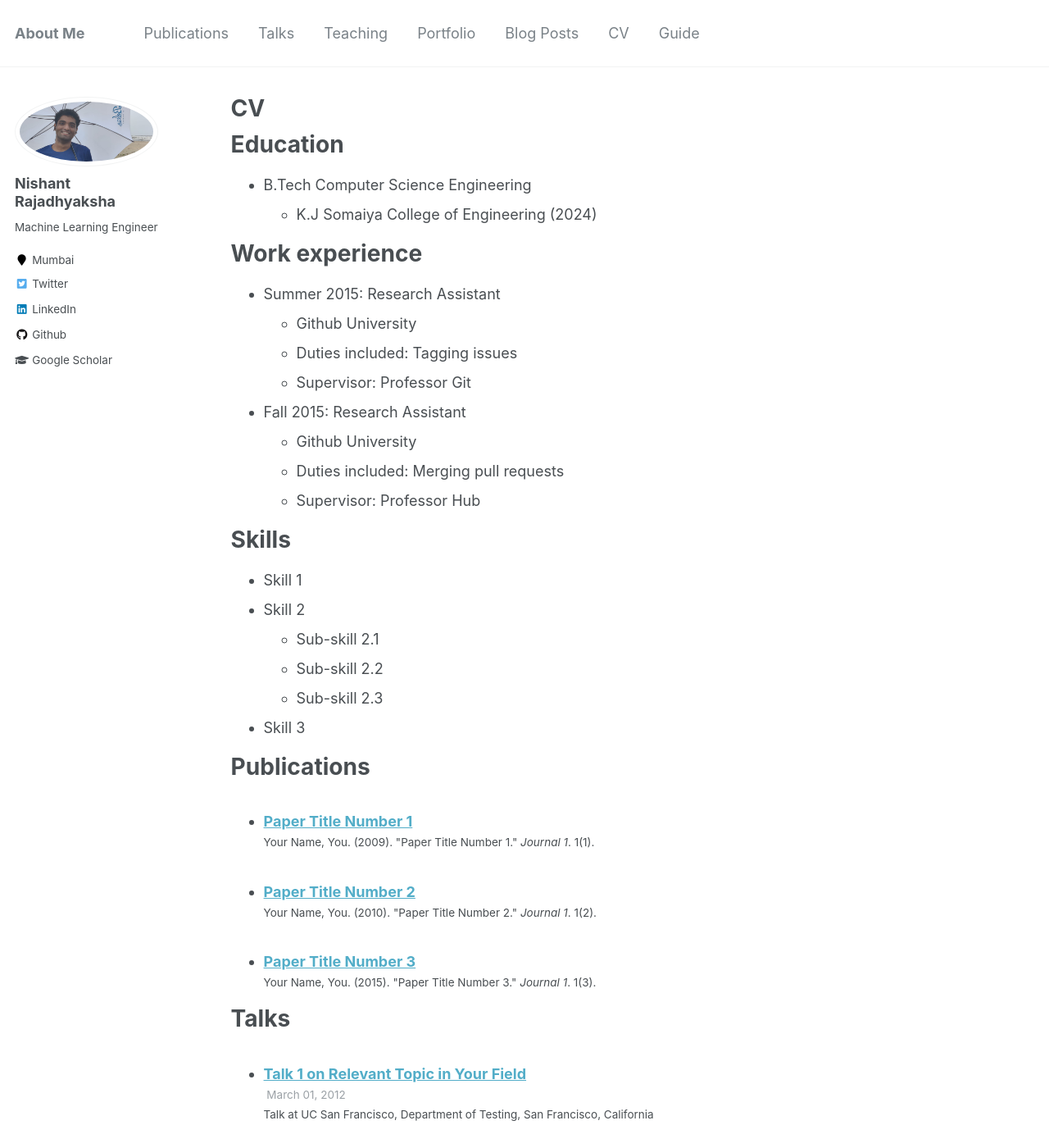
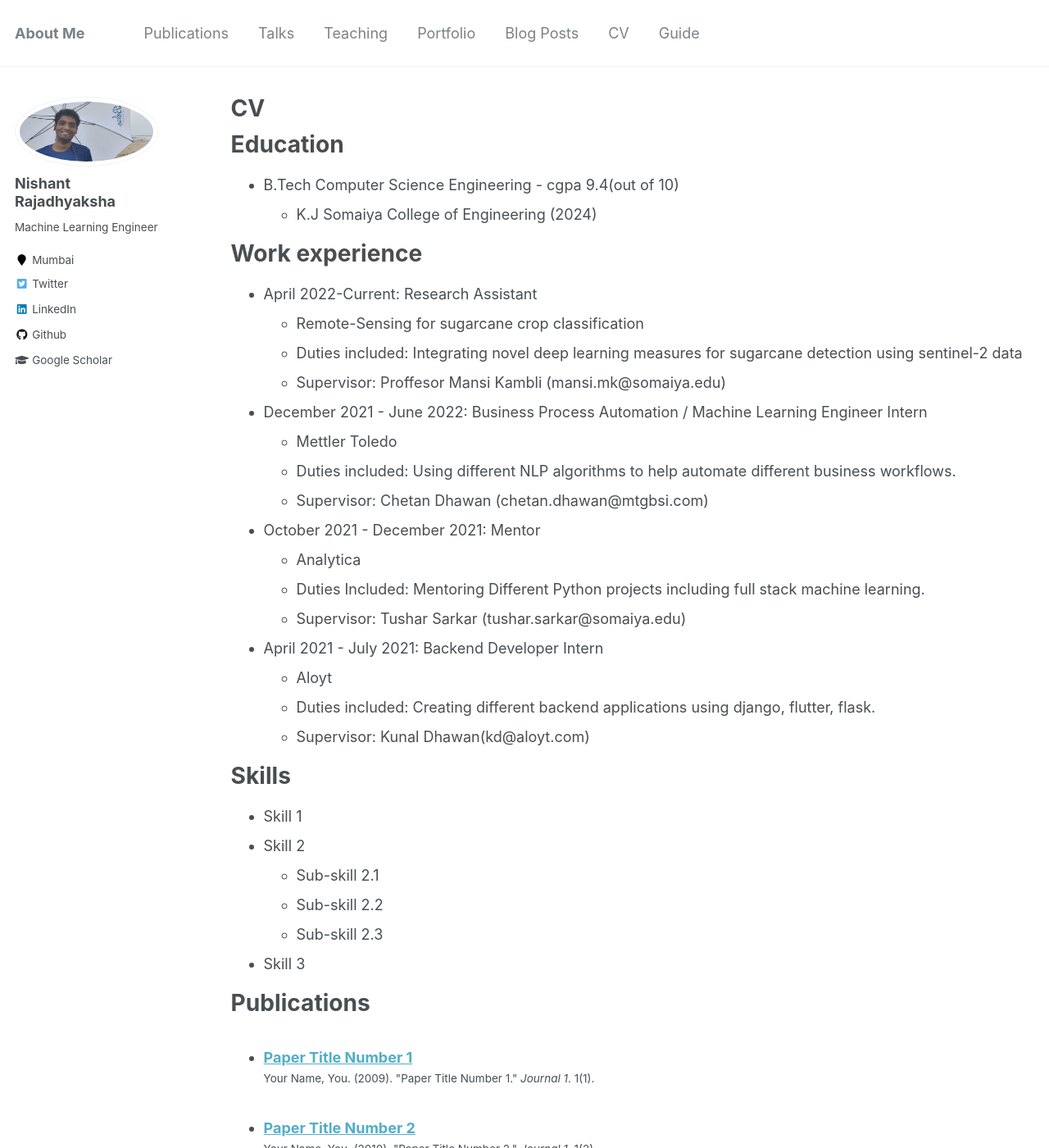
Before and after one commit to nishant42491/nishant42491.github.io, a Jekyll site: the page built from _pages/cv.md, in a window 1280 px wide and 1400 px high. Shown: the whole window at 82% size. Built offline with Jekyll 4.4.1, drawn with Linux system fonts in a browser that asks for light colours.

Commit message:
Update cv.md

```diff
--- a/_pages/cv.md
+++ b/_pages/cv.md
@@ -11,20 +11,30 @@ redirect_from:
 
 Education
 ======
-* B.Tech Computer Science Engineering
+* B.Tech Computer Science Engineering - cgpa 9.4(out of 10)
   * K.J Somaiya College of Engineering (2024)
 
 Work experience
 ======
-* Summer 2015: Research Assistant
-  * Github University
-  * Duties included: Tagging issues
-  * Supervisor: Professor Git
+* April 2022-Current: Research Assistant
+  * Remote-Sensing for sugarcane crop classification
+  * Duties included: Integrating novel deep learning measures for sugarcane detection using sentinel-2 data
+  * Supervisor: Proffesor Mansi Kambli (mansi.mk@somaiya.edu)
 
-* Fall 2015: Research Assistant
-  * Github University
-  * Duties included: Merging pull requests
-  * Supervisor: Professor Hub
+* December 2021 - June 2022: Business Process Automation / Machine Learning Engineer Intern
+  * Mettler Toledo
+  * Duties included: Using different NLP algorithms to help automate different business workflows.
+  * Supervisor: Chetan Dhawan (chetan.dhawan@mtgbsi.com)
+
+* October 2021 - December 2021: Mentor
+  * Analytica
+  * Duties Included: Mentoring Different Python projects including full stack machine learning.
+  * Supervisor: Tushar Sarkar (tushar.sarkar@somaiya.edu)
+
+* April 2021 - July 2021: Backend Developer Intern
+  * Aloyt
+  * Duties included: Creating different backend applications using django, flutter, flask.
+  * Supervisor: Kunal Dhawan(kd@aloyt.com)
 
 Skills
 ======
```
